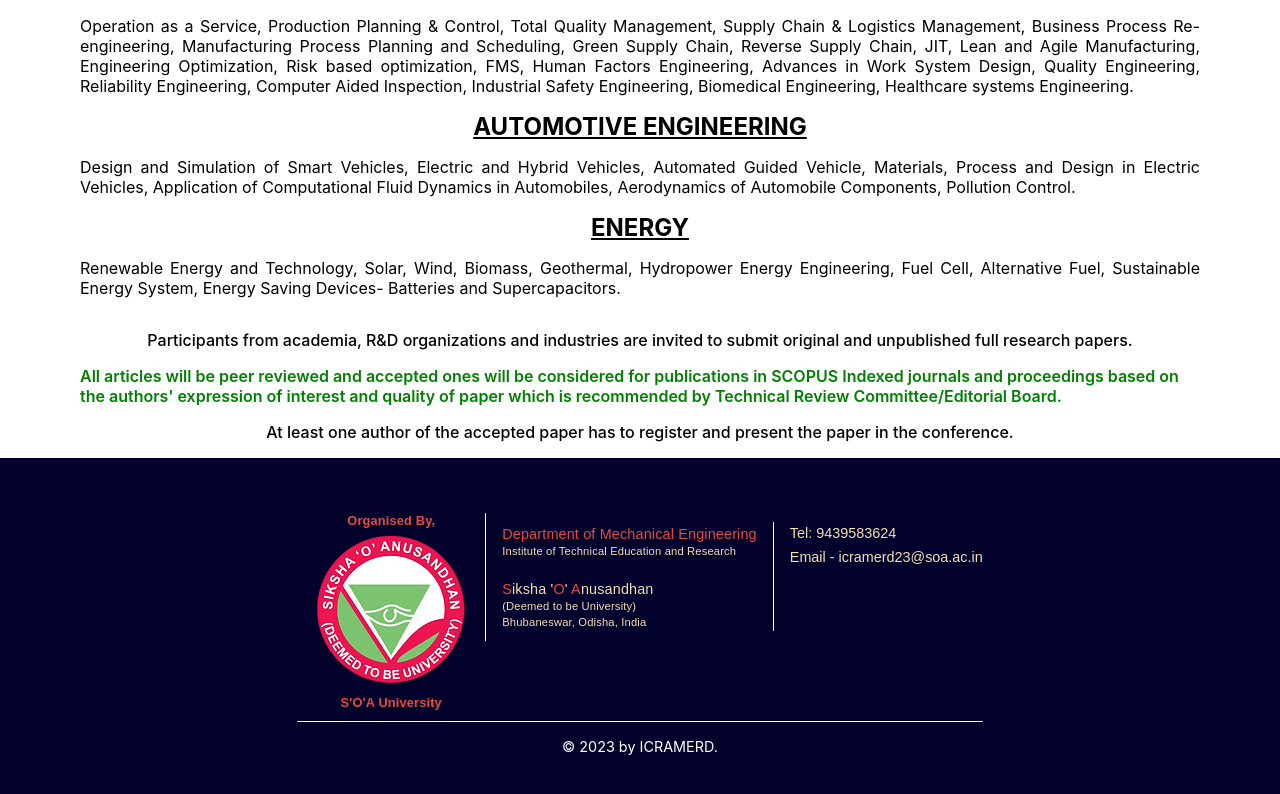
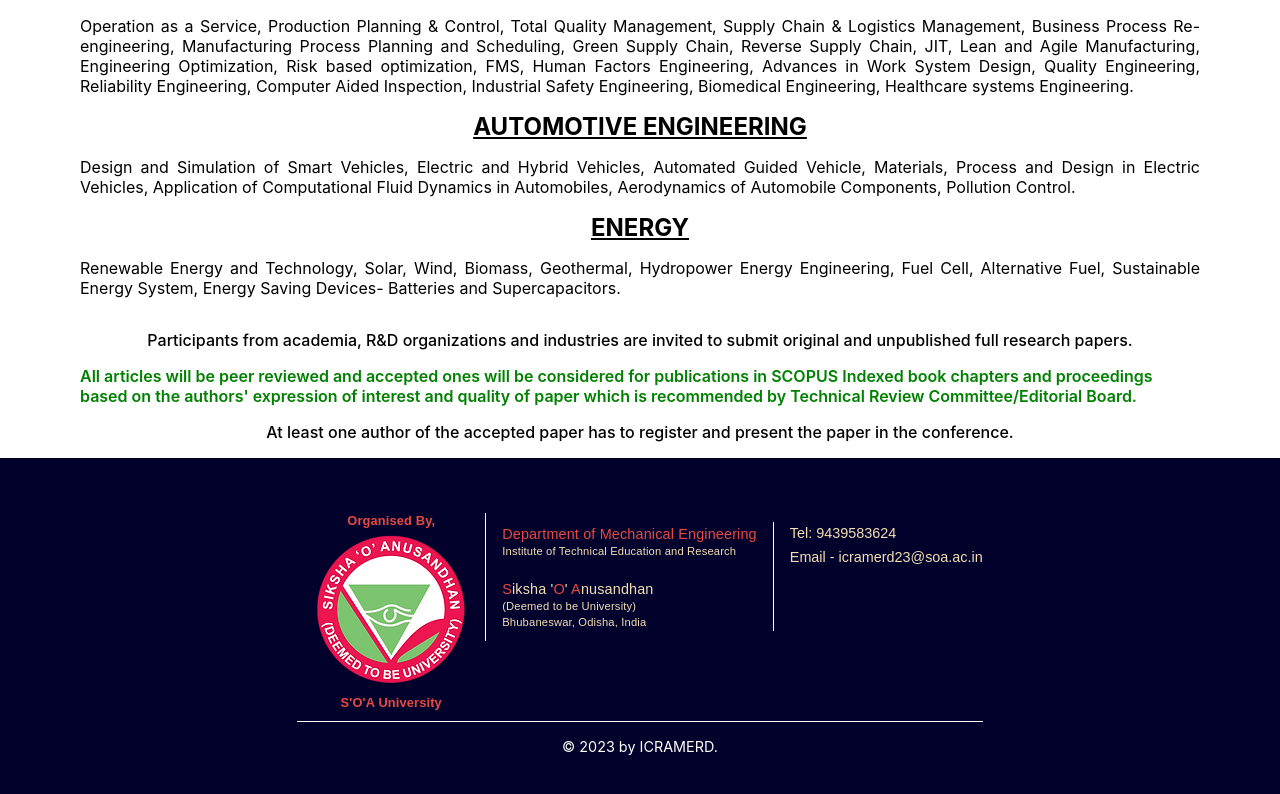
Before and after one commit to satyabrata-mishra/icarmerd, a React (Create React App) app: page /conference-theme in a window 1280 px wide. Shown: the part 960-1754 px from the top of the page. Built offline with nearby package versions, Linux system fonts and the light colour scheme.

Commit message:
New Broucher Added

```diff
--- a/src/Pages/ConferenceTheme.jsx
+++ b/src/Pages/ConferenceTheme.jsx
@@ -73,7 +73,7 @@ export default function ConferenceTheme() {
                 Energy Engineering, Fuel Cell, Alternative Fuel, Sustainable Energy System, Energy Saving Devices- Batteries and Supercapacitors.
             </p>
             <p className='footer1'>Participants from academia, R&D organizations and industries are invited to submit original and unpublished full research papers. </p>
-            <p className='footer2'>All articles will be peer reviewed and accepted ones will be considered for publications in SCOPUS Indexed journals and proceedings based on the authors' expression of interest and quality of paper which is recommended by Technical Review Committee/Editorial Board. </p>
+            <p className='footer2'>All articles will be peer reviewed and accepted ones will be considered for publications in SCOPUS Indexed book chapters and proceedings based on the authors' expression of interest and quality of paper which is recommended by Technical Review Committee/Editorial Board. </p>
             <p className='footer3'>At least one author of the accepted paper has to register and present the paper in the conference.</p>
         </Container>
         <Footer/>
```
Also changed, not shown: 1 other file (tests, documents, lock files or other folders).
